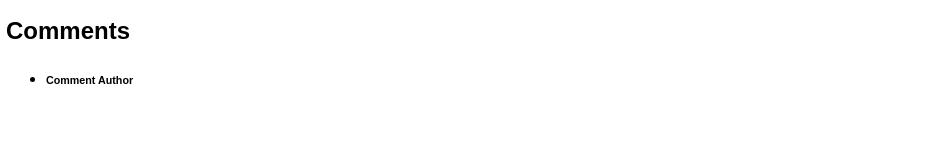
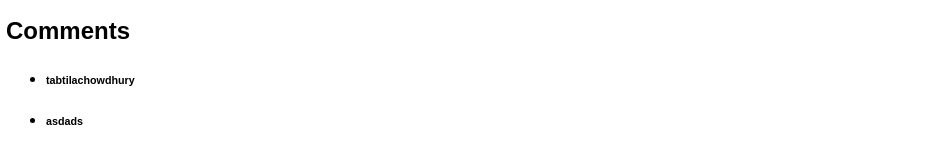
Before and after one commit to islamhaqq/Readable, a React (Create React App) app: page /post/post1 in a window 1280 px wide. Shown: the part 149-312 px from the top of the page, without its empty margins (0-952 px from the left). Built offline with nearby package versions, Linux system fonts and the light colour scheme.

Commit message:
iterate through all comments for a post when user goes to post details

```diff
--- a/src/components/Home.js
+++ b/src/components/Home.js
@@ -7,7 +7,7 @@ import TableSpacerRow from '../components/TableSpacerRow';
 import PostsBoard from '../components/PostsBoard';
 import PostDetail from '../components/PostDetail';
 
-const Home = ({ posts, onUpvotePost, match }) => (
+const Home = ({ posts, allComments, onUpvotePost, match }) => (
 	<div>
 		<table className="readable">
 			<tbody className="readable-content">
@@ -28,12 +28,20 @@ const Home = ({ posts, onUpvotePost, match }) => (
 
 				<Route
 					path="/post/:postId"
-					render={props => (
-						<PostDetail
-							post={posts[props.match.params.postId]}
-							onUpvotePost={onUpvotePost}
-						/>
-					)}
+					render={props => {
+						const { postId } = props.match.params;
+						const post = posts[postId];
+
+						return (
+							<PostDetail
+								post={post}
+								comments={post.comments.map(
+									commentId => allComments[commentId],
+								)}
+								onUpvotePost={onUpvotePost}
+							/>
+						);
+					}}
 				/>
 			</tbody>
 		</table>
@@ -42,6 +50,7 @@ const Home = ({ posts, onUpvotePost, match }) => (
 
 Home.propTypes = {
 	posts: PropTypes.object.isRequired,
+	allComments: PropTypes.object.isRequired,
 	onUpvotePost: PropTypes.func.isRequired,
 };
 
--- a/src/components/PostDetail.js
+++ b/src/components/PostDetail.js
@@ -4,7 +4,7 @@ import PropTypes from 'prop-types';
 import postPropType from '../utils/proptypes/postPropType';
 import Post from './Post';
 
-const PostDetail = ({ post, onUpvotePost }) => (
+const PostDetail = ({ post, comments, onUpvotePost }) => (
 	<tr className="post-detail-container">
 		<td>
 			<table>
@@ -22,9 +22,11 @@ const PostDetail = ({ post, onUpvotePost }) => (
 							<div className="comment-section">
 								<h2 className="comment-section-header">Comments</h2>
 								<ul className="comment-section-comment-list">
-									<li className="comment">
-										<h6 className="comment-author">Comment Author</h6>
-									</li>
+									{comments.map(({ id, author, body, points, timestamp }) => (
+										<li key={id} className="comment">
+											<h6 className="comment-author">{author}</h6>
+										</li>
+									))}
 								</ul>
 							</div>
 						</td>
@@ -38,6 +40,7 @@ const PostDetail = ({ post, onUpvotePost }) => (
 Post.propTypes = {
 	post: postPropType,
 	onUpvote: PropTypes.func.isRequired,
+	comments: PropTypes.array.isRequired,
 };
 
 export default PostDetail;
--- a/src/containers/App.js
+++ b/src/containers/App.js
@@ -18,6 +18,7 @@ class App extends Component {
 					render={props => (
 						<Home
 							posts={this.props.posts}
+							allComments={this.props.allComments}
 							onUpvotePost={this.props.onUpvotePost}
 							{...props}
 						/>
@@ -62,6 +63,7 @@ class App extends Component {
 
 const mapStateToProps = currentState => ({
 	posts: currentState.posts.byId,
+	allComments: currentState.comments.byId,
 });
 
 const mapDispatchToProps = dispatch => ({
@@ -73,6 +75,7 @@ const mapDispatchToProps = dispatch => ({
 
 App.propTypes = {
 	posts: PropTypes.object.isRequired,
+	allComments: PropTypes.object.isRequired,
 };
 
 export default connect(mapStateToProps, mapDispatchToProps)(App);
```
